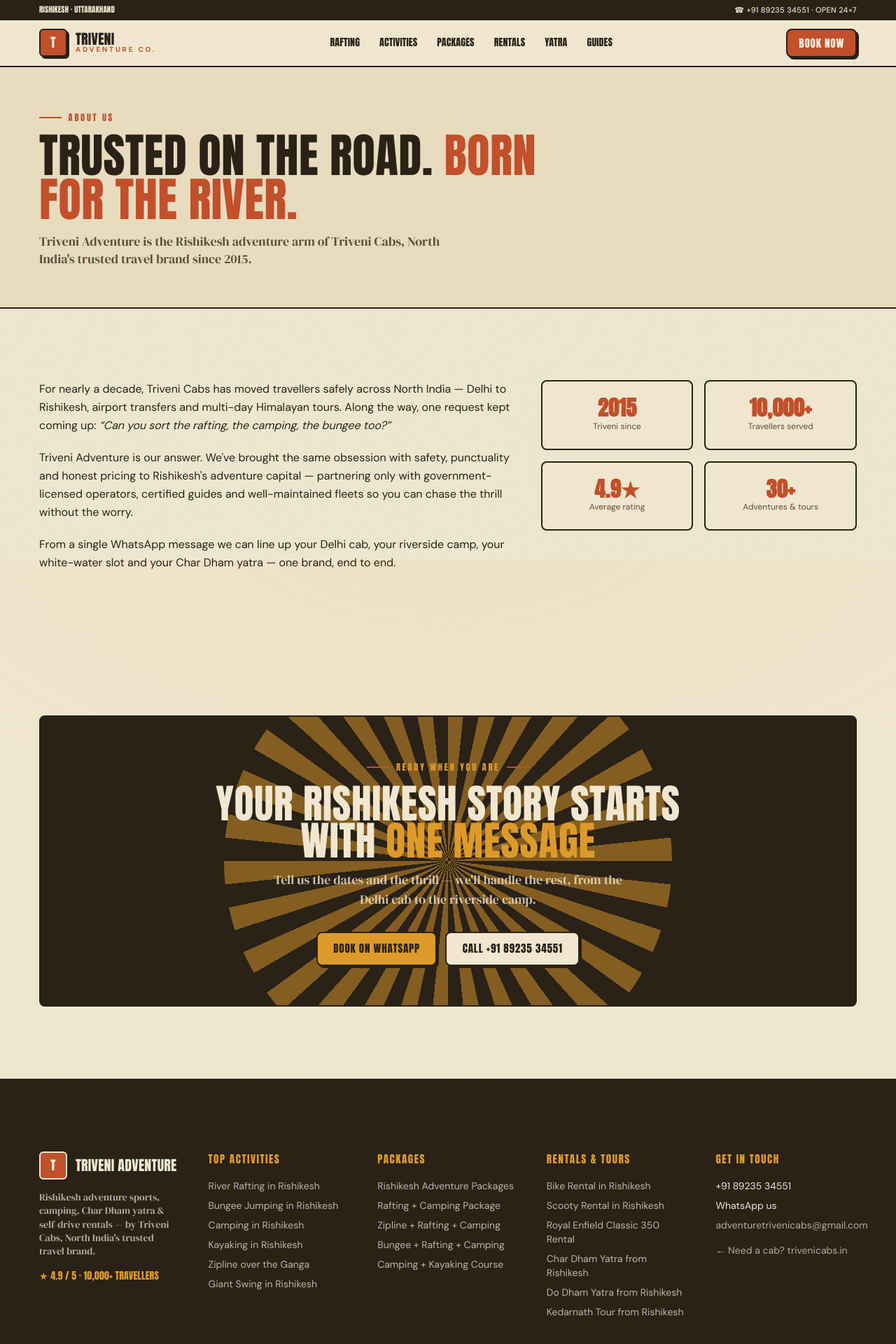
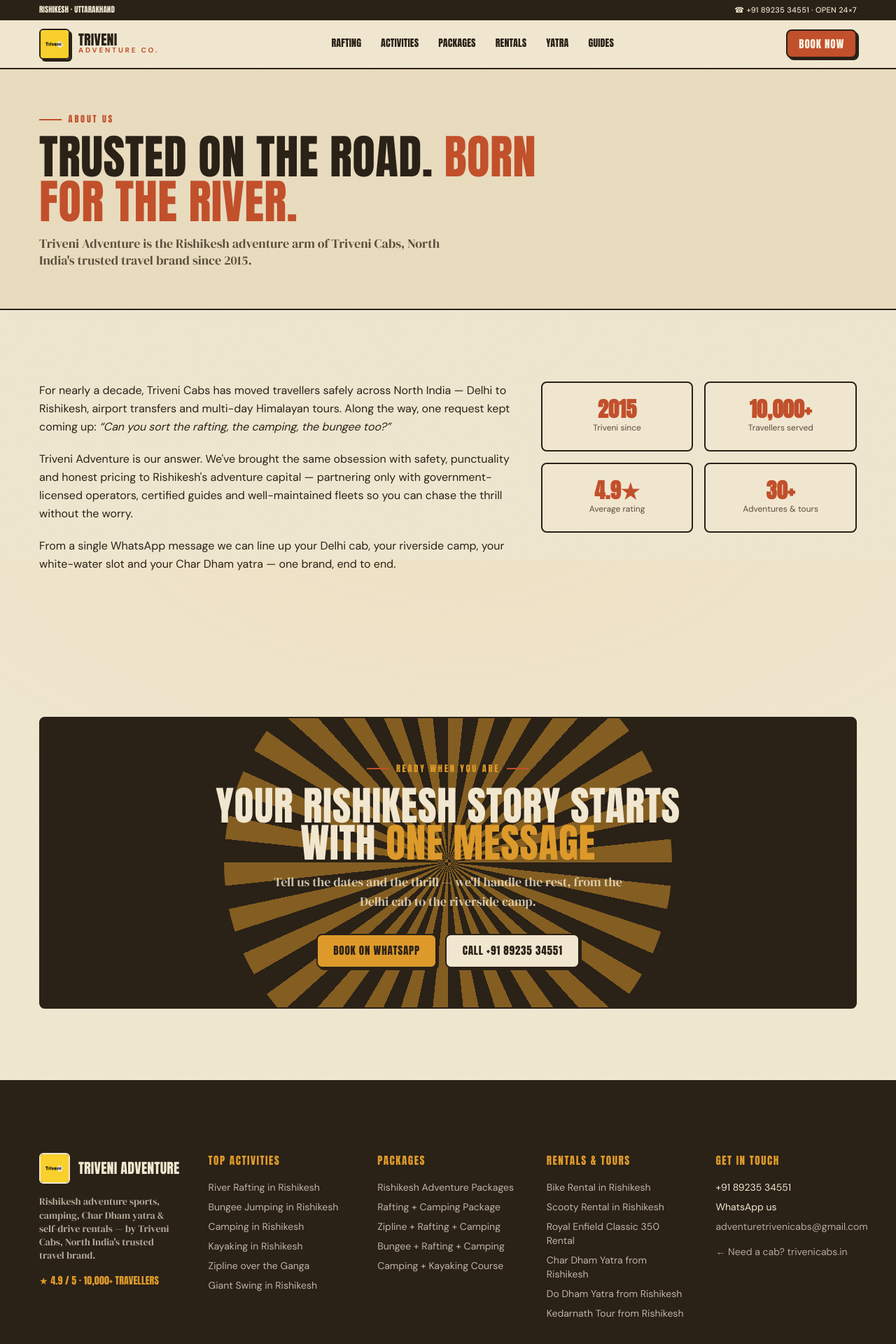
Before and after one commit to Trivenicabs/adventure_trivenicabs, a Next.js app: page /about-us in a window 1280 px wide. Shown: the top 1920 px of the page at 70% size. Built offline with nearby package versions, Linux system fonts and the light colour scheme.

Commit message:
Restore Triveni logo in nav and footer

```diff
--- a/src/components/Footer.tsx
+++ b/src/components/Footer.tsx
@@ -1,4 +1,5 @@
 import Link from "next/link";
+import Image from "next/image";
 import { site, waLink, telLink } from "@/lib/site";
 import { activities, packages, rentals, yatra } from "@/lib/data";
 
@@ -12,8 +13,8 @@
         <div className="grid gap-10 md:grid-cols-2 lg:grid-cols-5">
           <div className="lg:col-span-1">
             <div className="flex items-center gap-3">
-              <span className="grid h-10 w-10 place-items-center rounded-md border-2 border-paper bg-rust font-display text-lg text-cream">
-                T
+              <span className="relative h-11 w-11 overflow-hidden rounded-md border-2 border-paper">
+                <Image src="/brand/triveni-logo.webp" alt="Triveni" fill className="object-cover" sizes="44px" />
               </span>
               <span className="font-display text-xl uppercase">Triveni Adventure</span>
             </div>
--- a/src/components/Nav.tsx
+++ b/src/components/Nav.tsx
@@ -1,6 +1,7 @@
 "use client";
 
 import Link from "next/link";
+import Image from "next/image";
 import { useState } from "react";
 import { motion, AnimatePresence } from "motion/react";
 import { site, waLink, telLink } from "@/lib/site";
@@ -33,8 +34,15 @@
       <nav className="border-b-2 border-ink bg-paper">
         <div className="container-x flex items-center justify-between py-3">
           <Link href="/" className="group flex items-center gap-3">
-            <span className="grid h-10 w-10 place-items-center rounded-md border-2 border-ink bg-rust font-display text-lg text-cream shadow-[3px_3px_0_0_var(--color-ink)]">
-              T
+            <span className="relative h-11 w-11 overflow-hidden rounded-md border-2 border-ink shadow-[3px_3px_0_0_var(--color-ink)]">
+              <Image
+                src="/brand/triveni-logo.webp"
+                alt="Triveni"
+                fill
+                className="object-cover"
+                sizes="44px"
+                priority
+              />
             </span>
             <span className="leading-none">
               <span className="block font-display text-xl tracking-tight text-ink">
```
